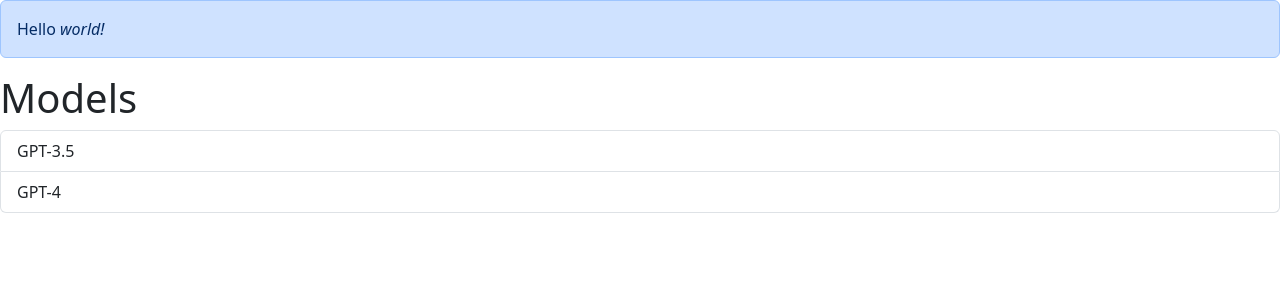
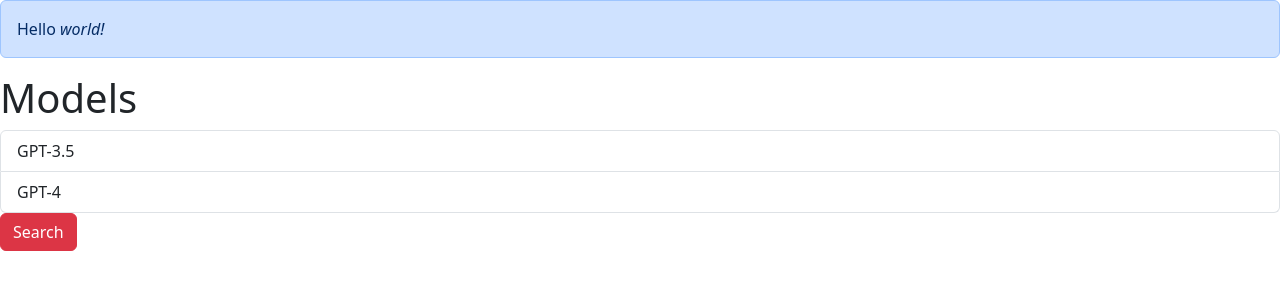
Before and after one commit to rguilmain/rag-app, a React (Vite) app in the folder frontend/: page / in a window 1280 px wide. Shown: the top 300 px of the page. Built offline with nearby package versions, Linux system fonts and the light colour scheme.

Commit message:
add a reusable button component

```diff
--- a/frontend/src/App.tsx
+++ b/frontend/src/App.tsx
@@ -1,4 +1,5 @@
 import Alert from "./components/Alert";
+import Button from "./components/Button";
 import ListGroup from "./components/ListGroup";
 
 function App() {
@@ -18,6 +19,9 @@
         items={models}
         onSelectItem={handleSelectItem}
       />
+      <Button color="danger" onClick={() => console.log("Clicked!")}>
+        Search
+      </Button>
     </div>
   );
 }
--- /dev/null
+++ b/frontend/src/components/Button.tsx
@@ -0,0 +1,15 @@
+interface Props {
+  children: string;
+  color?: "primary" | "secondary" | "danger";
+  onClick: () => void;
+}
+
+const Button = ({ children, onClick, color = "primary" }: Props) => {
+  return (
+    <button className={"btn btn-" + color} onClick={onClick}>
+      {children}
+    </button>
+  );
+};
+
+export default Button;
```
